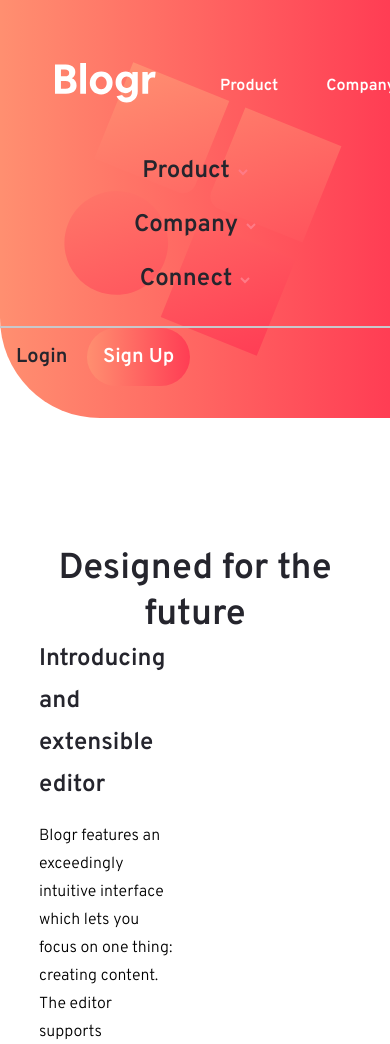
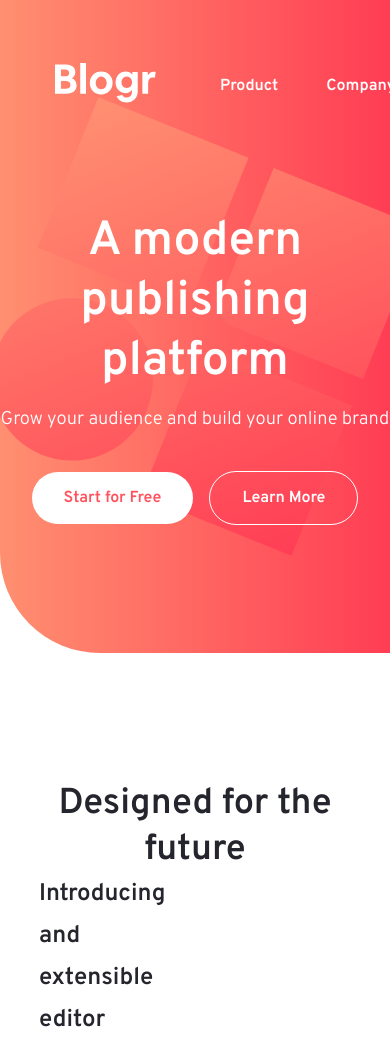
Before and after one commit to wagnnermorais/FEM-BlogR-Landing-Page, a website built with Vite: page index.html in a window 390 px wide. Shown: the top 1044 px of the page. Built offline with nearby package versions, Linux system fonts and the light colour scheme.

Commit message:
refac: changing mobile nav class name

```diff
--- a/index.html
+++ b/index.html
@@ -36,7 +36,7 @@
             </a>
           </div>
         </header>
-        <div class="container">
+        <div class="mobile-nav-container hide" id="mobile-navigation">
           <ul class="mobile-navigation">
             <li class="mobile-navigation-item">
               <a href="#">Product</a>
@@ -93,7 +93,7 @@
             <a href="#" class="mobile-menu-sign menu-button">Sign Up</a>
           </div>
         </div>
-        <!-- <section class="introduction-section">
+        <section class="introduction-section">
           <h1 class="main-title">A modern publishing platform</h1>
           <p class="introduction-paragraph">
             Grow your audience and build your online brand
@@ -102,7 +102,7 @@
             <a href="#" class="intro-button start">Start for Free</a>
             <a href="#" class="intro-button learn">Learn More</a>
           </div>
-        </section> -->
+        </section>
       </div>
     </div>
     <main class="main-content">
```
